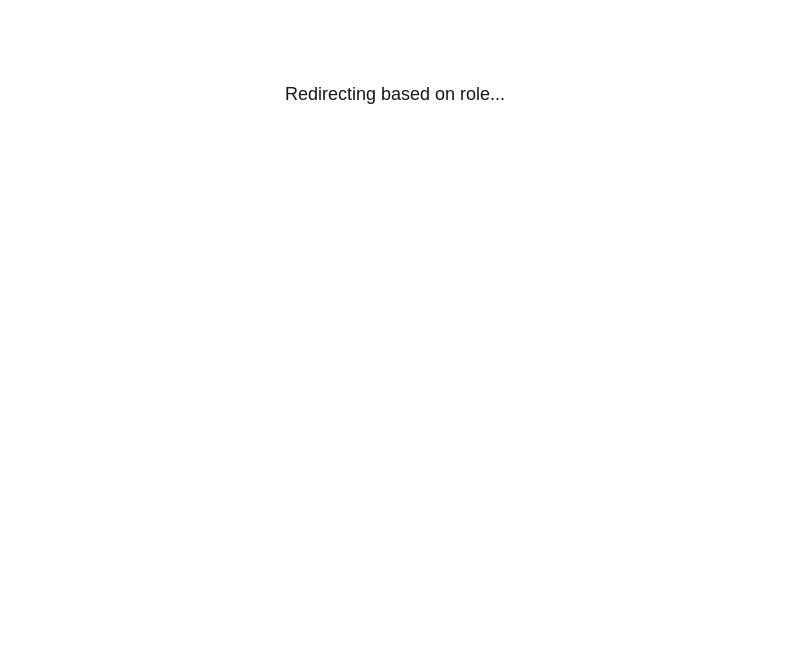
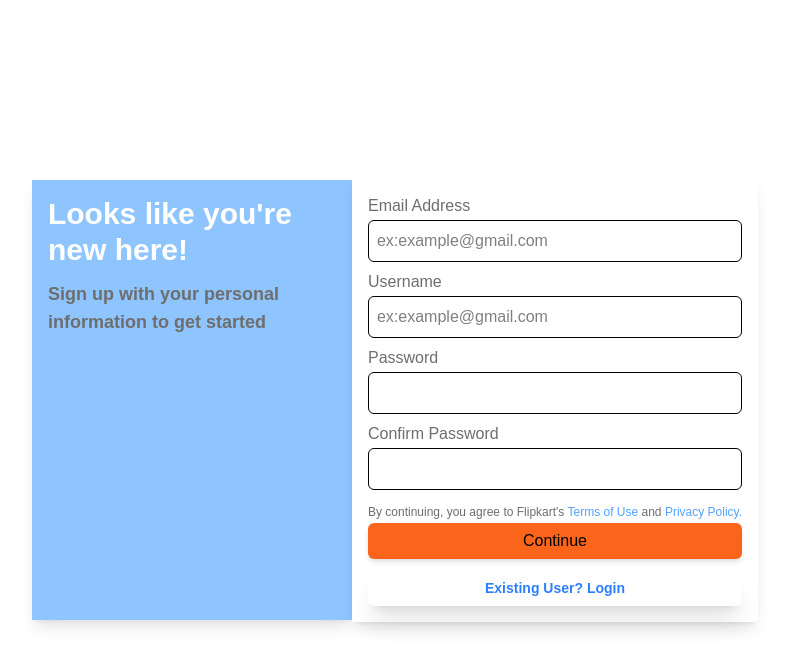
Before and after one commit to Mishrashubham10/ecommerce, a Next.js app in the folder ui/: page /auth/signup in a window 1280 px wide. Shown: the top 670 px of the page, without its empty margins (245-1030 px from the left). Built offline with nearby package versions, Linux system fonts and the light colour scheme; no server answers.

Commit message:
Login & register added to the codebase

```diff
--- a/ui/src/app/auth/login/page.jsx
+++ b/ui/src/app/auth/login/page.jsx
@@ -14,8 +14,6 @@ export default function LoginPage() {
       [name]: value,
     }));
   };
-
-  console.log('Yee got the user info:', formData);
 
   const handleSubmit = async (e) => {
     e.preventDefault();
@@ -42,7 +40,7 @@ export default function LoginPage() {
   return (
     <section className="flex h-screen items-center justify-center bg-[#F1F1F1] text-black">
       {/* ========== LEFT SECTION ========= */}
-      <div className="bg-blue-300 p-3 w-sm">
+      <div className="bg-blue-300 p-3 w-xs">
         <h1 className="text-3xl font-bold text-white">Login</h1>
         <p className="mt-3 text-lg font-bold text-[#aaa]">
           Get access to your orders,
--- a/ui/src/app/auth/signup/page.jsx
+++ b/ui/src/app/auth/signup/page.jsx
@@ -1,33 +1,162 @@
 'use client';
-import { useEffect } from 'react';
-import { useRouter } from 'next/navigation';
 
-export default function RoleRedirectPage() {
-  const router = useRouter();
+import Link from 'next/link';
+import { useState } from 'react';
 
-  useEffect(() => {
-    const fetchMe = async () => {
-      const res = await fetch('http://localhost:5000/api/v1/users/me', {
-        method: 'GET',
-        credentials: 'include',
+export default function SignupPage() {
+  const [formData, setFormData] = useState({
+    username: '',
+    email: '',
+    password: '',
+    role: '',
+    confirmPassword: '',
+  });
+  const [error, setError] = useState(false);
+
+  const roles = ['Admin', 'Seller', 'Customer'];
+
+  // HANDLING INPUTS
+  const handleInputChange = (e) => {
+    const { name, value } = e.target;
+
+    setFormData((prev) => ({
+      ...prev,
+      [name]: value,
+    }));
+  };
+
+  // HANDLING FORM
+  const handleSubmit = async (e) => {
+    e.preventDefault();
+
+    if (formData.password !== formData.confirmPassword) {
+      console.log('Passwords do not match');
+      setError(true);
+      return;
+    }
+
+    try {
+      const res = await fetch('http://localhost:5500/api/v1/auth/register', {
+        method: 'POST',
+        headers: {
+          'Content-Type': 'application/json',
+        },
+        body: JSON.stringify(formData),
       });
 
       if (res.ok) {
         const data = await res.json();
-        const role = data?.role;
-
-        if (role === 'admin') router.push('/dashboard/admin');
-        else if (role === 'seller') router.push('/dashboard/seller');
-        else router.push('/dashboard/customer');
+        console.log(data);
       } else {
-        router.push('/auth/login');
+        console.log("Customer cound'nt registered!");
+        setError(true);
       }
-    };
-
-    fetchMe();
-  }, [router]);
+    } catch (err) {
+      console.log('Error while registering user', err.message);
+      setError(true);
+    }
+  };
 
   return (
-    <p className="text-center mt-20 text-lg">Redirecting based on role...</p>
+    <section className="flex items-center justify-center h-screen">
+      {/* ============= LEFT SECTION ============= */}
+      <div className="bg-blue-300 shadow-lg p-4 h-[440px] w-xs">
+        <h1 className="text-3xl font-bold text-white">
+          Looks like you're new here!
+        </h1>
+        <p className="mt-3 text-lg font-bold text-[#6E6E6E]">
+          Sign up with your personal information to get started
+        </p>
+      </div>
+      {/* ============= RIGHT SECTION ============= */}
+      <div className="bg-white shadow-lg p-4 h-auto rounded-r">
+        {/* =========== FORM SECTION =========== */}
+        <form className="flex flex-col gap-2 text-black" onSubmit={handleSubmit}>
+          {/* ========= FIELDS SECTION ======== */}
+          <div className="flex flex-col gap-[2px]">
+            <label className="text-md text-[#6E6E6E]" htmlFor="email">
+              Email Address
+            </label>
+            <input
+              type="email"
+              name="email"
+              value={formData.email}
+              placeholder="ex:example@gmail.com"
+              onChange={handleInputChange}
+              required
+              className="py-2 outline-none border-[0.2px] border-[#000] px-2 rounded-md"
+            />
+          </div>
+          {/* ========= FIELDS SECTION ======== */}
+          <div className="flex flex-col gap-[2px]">
+            <label className="text-md text-[#6E6E6E]" htmlFor="username">
+              Username
+            </label>
+            <input
+              type="text"
+              name="username"
+              value={formData.username}
+              placeholder="ex:example@gmail.com"
+              onChange={handleInputChange}
+              required
+              className="py-2 outline-none border-[0.2px] border-[#000] px-2 rounded-md"
+            />
+          </div>
+          {/* ========= FIELDS SECTION ======== */}
+          <div className="flex flex-col gap-[2px]">
+            <label className="text-md text-[#6E6E6E]" htmlFor="password">
+              Password
+            </label>
+            <input
+              type="password"
+              name="password"
+              value={formData.password}
+              onChange={handleInputChange}
+              required
+              className="py-2 outline-none border-[0.2px] border-[#000] px-2 rounded-md"
+            />
+          </div>
+          {/* ========= FIELDS SECTION ======== */}
+          <div className="flex flex-col gap-[2px]">
+            <label className="text-md text-[#6E6E6E]" htmlFor="confirmPassword">
+              Confirm Password
+            </label>
+            <input
+              type="password"
+              name="confirmPassword"
+              value={formData.confirmPassword}
+              onChange={handleInputChange}
+              required
+              className="py-2 outline-none border-[0.2px] border-[#000] px-2 rounded-md"
+            />
+          </div>
+
+          {/* ============ BUTTON ============ */}
+          <div className="flex flex-col w-[100%] items-center justify-center mt-1.5">
+            <p className="text-xs mb-[3px] text-[#6E6E6E]">
+              By continuing, you agree to Flipkart's{' '}
+              <a className="text-blue-400" href="#">
+                Terms of Use{' '}
+              </a>
+              and{' '}
+              <a className="text-blue-400" href="#">
+                Privacy Policy.
+              </a>
+            </p>
+            <button className="w-[100%] bg-[#FB641B] py-1.5 px-5 rounded-md shadow-md">
+              Continue
+            </button>
+          </div>
+
+          {/* ========== EXISTING USER BUTTON ========== */}
+          <Link
+            href="login"
+            className="py-2 w-full bg-white text-blue-500 font-bold text-sm shadow-xl rounded-md text-center mt-[3px]"
+          >
+            Existing User? Login
+          </Link>
+        </form>
+      </div>
+    </section>
   );
 }
--- a/ui/src/app/roles/page.jsx
+++ b/ui/src/app/roles/page.jsx
@@ -1,5 +1,33 @@
-export default function RolesPage() {
+'use client';
+import { useEffect } from 'react';
+import { useRouter } from 'next/navigation';
+
+export default function RolePage() {
+  const router = useRouter();
+
+  useEffect(() => {
+    const fetchMe = async () => {
+      const res = await fetch('http://localhost:5000/api/v1/users/me', {
+        method: 'GET',
+        credentials: 'include',
+      });
+
+      if (res.ok) {
+        const data = await res.json();
+        const role = data?.role;
+
+        if (role === 'admin') router.push('/dashboard/admin');
+        else if (role === 'seller') router.push('/dashboard/seller');
+        else router.push('/dashboard/customer');
+      } else {
+        router.push('/auth/login');
+      }
+    };
+
+    fetchMe();
+  }, [router]);
+
   return (
-    <div>RolesPage</div>
-  )
+    <p className="text-center mt-20 text-lg">Redirecting based on role...</p>
+  );
 }
```
